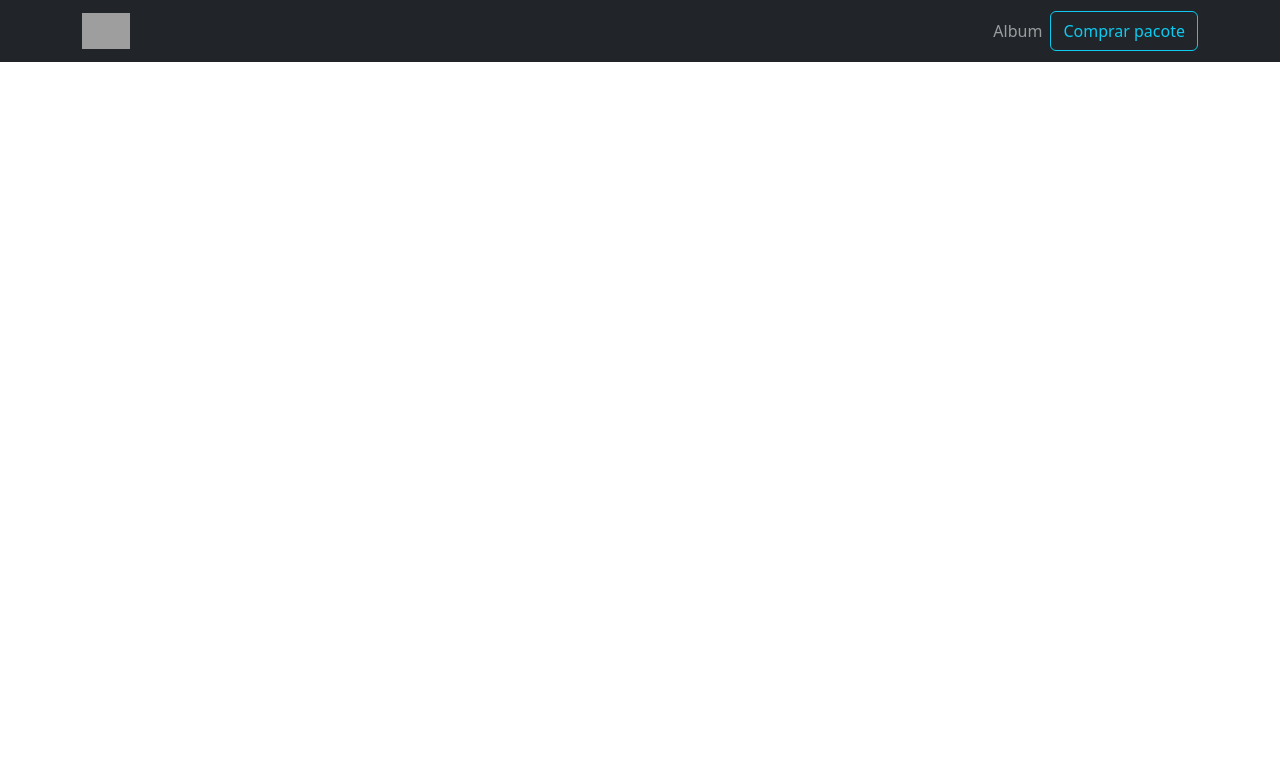
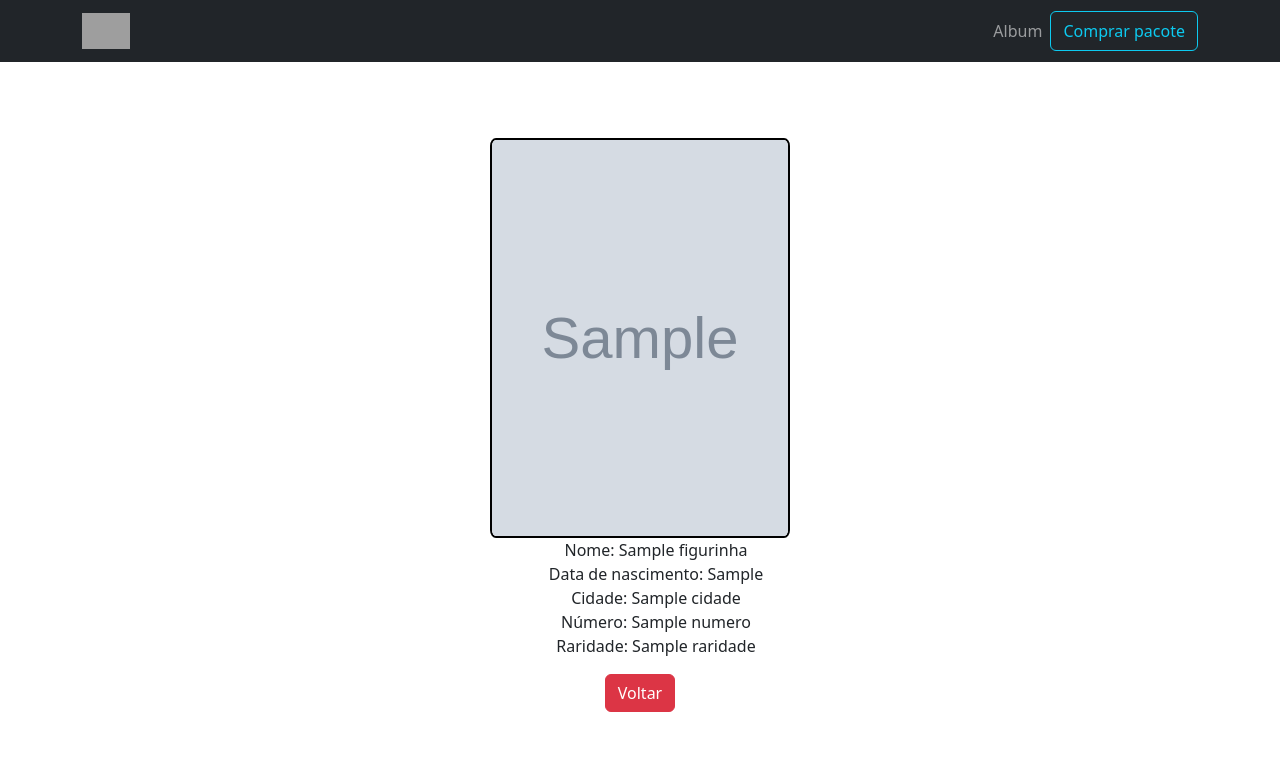
Before and after one commit to Alef-Pasqualotto/figurinhas, a Laravel app: template figurinhas/resources/views/figurinhas/show.blade.php in a window 1280 px wide. Shown: the top 779 px of the page. Run offline with Laravel 9, Linux system fonts and the light colour scheme; the template is opened without the code that fills it: most values are stand-ins (such as "Sample title", 1, 10 or a date in 2020); grey boxes marked "Sample" are stand-in pictures; grey boxes are pictures that could not be loaded.

Commit message:
show está feito

```diff
--- a/figurinhas/app/Http/Controllers/FigurinhaController.php
+++ b/figurinhas/app/Http/Controllers/FigurinhaController.php
@@ -44,6 +44,7 @@ class FigurinhaController extends Controller
                     foto,
                     data_nasc,
                     cidade,
+                    numero,
                     raridade
                     ")
                 ->Where('id',$id)
--- a/figurinhas/resources/views/figurinhas/show.blade.php
+++ b/figurinhas/resources/views/figurinhas/show.blade.php
@@ -1,9 +1,32 @@
+<style>
+        div.containermostrar{
+            height: calc(100vh - 90px);
+        }
+        div.mostrar {
+            width: 100%;
+        }
+        #borderimg {
+            border-radius: 2%;
+            border: 2px solid black;
+        }
+</style>
+
 @extends('base.index')
 
 @section('container')
 
-    <div id="example" data='{{ $data }}'></div>
-
-
+<div class="containermostrar d-flex">
+    <div class="mostrar align-self-center text-center">
+        <img id="borderimg"  src="{{url('/figurinhasTurma/')}}/{{$figurinhas->foto}}" width="300" height="400">
+        <ul style="list-style-type:none;">
+            <li>Nome: {{$figurinhas->nome}}</li>
+            <li>Data de nascimento: {{$figurinhas->data_nasc}}</li>
+            <li>Cidade: {{$figurinhas->cidade}}</li>
+            <li>Número: {{$figurinhas->numero}}</li>
+            <li>Raridade: {{$figurinhas->raridade}}</li>
+        </ul>
+        <a class="btn btn-danger" href="/figurinhas">Voltar</a>
+    </div>
+</div>
 
 @endsection
```
